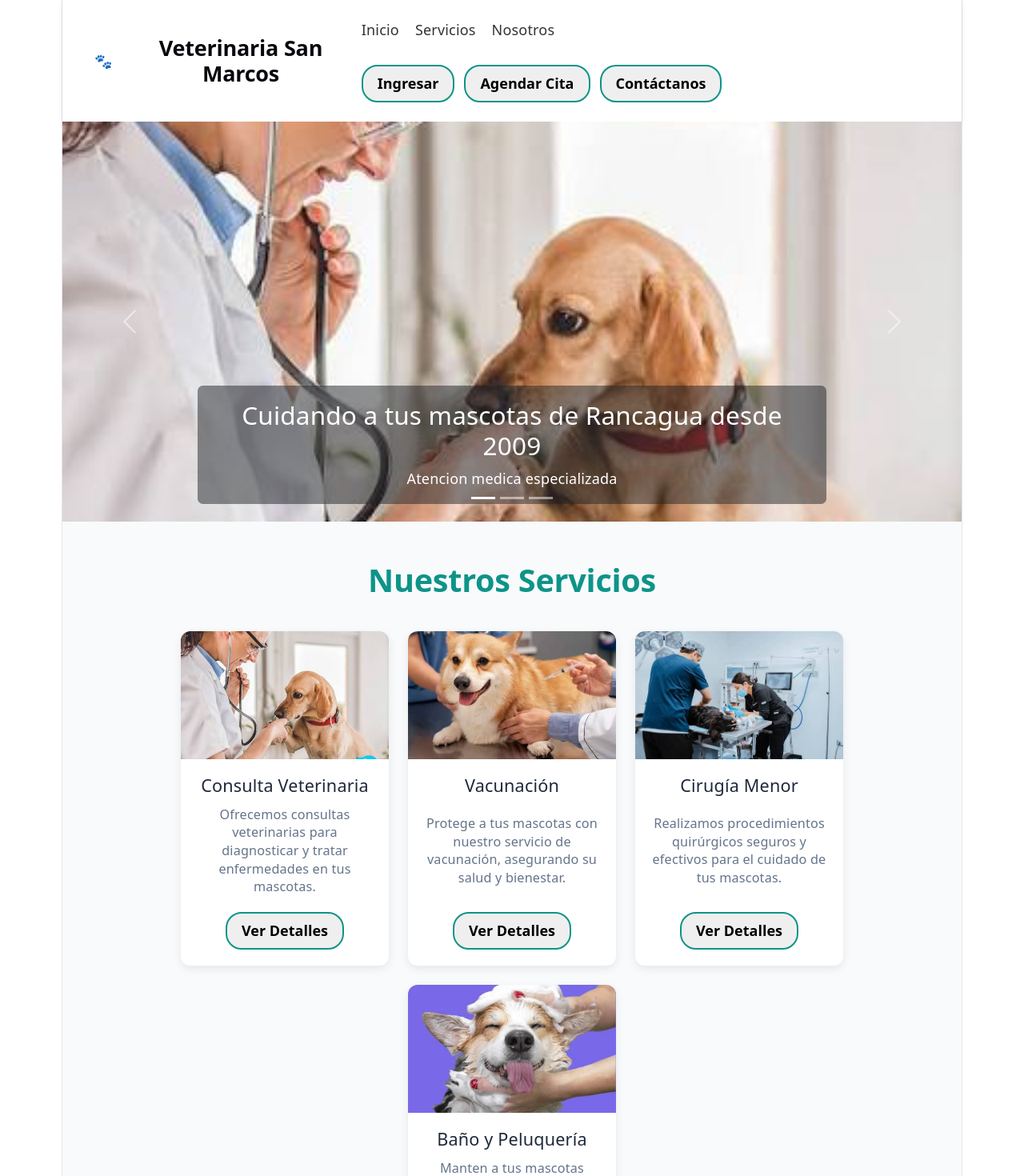
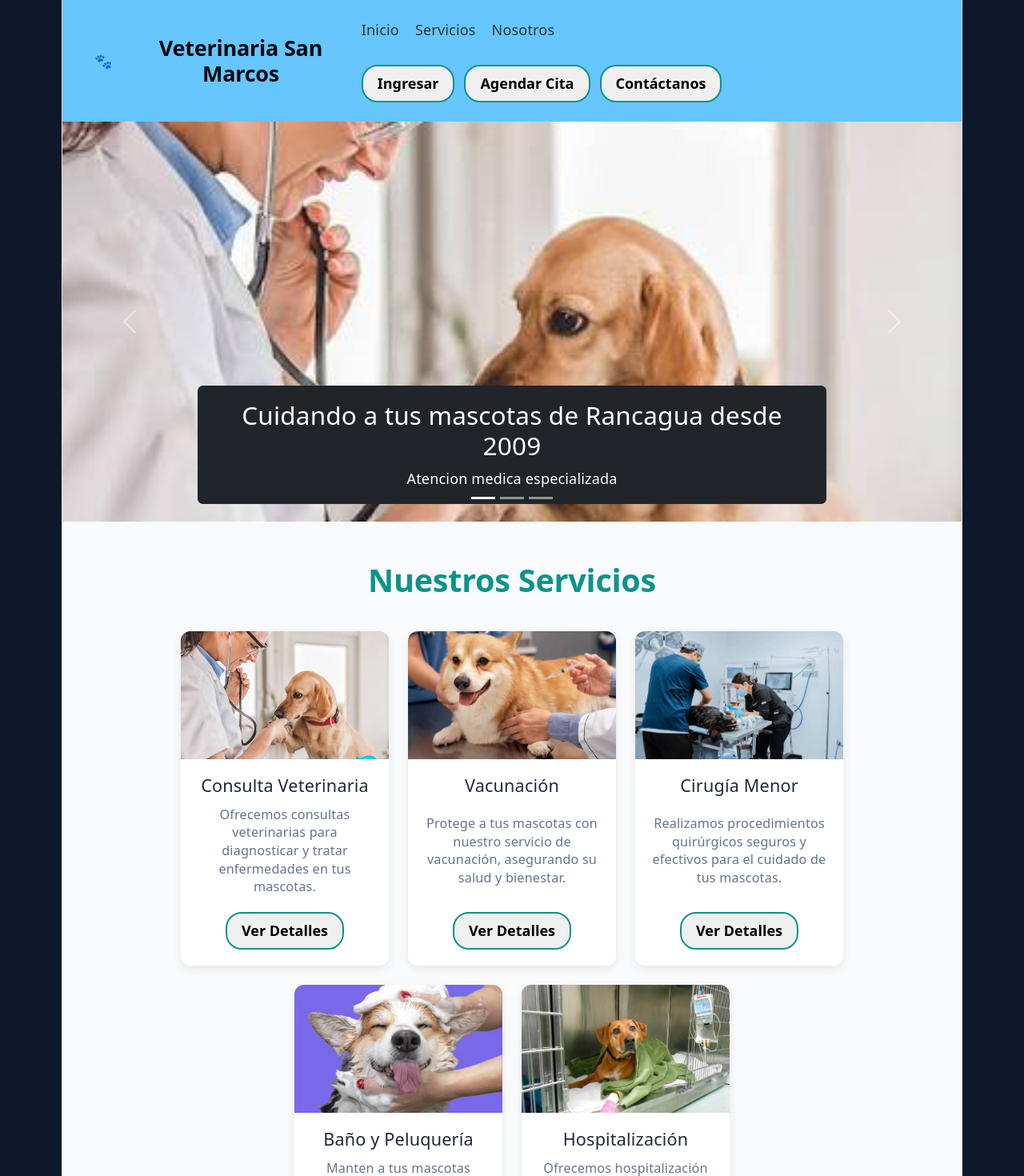
Before and after one commit to trembo25/web-veterinaria-react, a React (Vite) app: page / in a window 1280 px wide. Shown: the top 1470 px of the page at 80% size. Built offline with nearby package versions, Linux system fonts and the light colour scheme.

Commit message:
cambio de fondo de pantalla y nueva compilacion de pages

```diff
--- a/src/App.css
+++ b/src/App.css
@@ -1,10 +1,25 @@
+/* Quita los bordes/márgenes por defecto del navegador */
+html, body {
+  margin: 0;
+  padding: 0;
+  background-color:#0f172a;/* El color oscuro que definiste */
+  color: #ffffff;             /* Cambia el texto general a blanco para legibilidad */
+}
+/*fondo principal de la pagina*/
+.inicio-body {
+  background-color: #801e00;
+  background-color: #162533; /* O el color/fondo que quieras usar */
+  min-height: 100vh;         /* Asegura que cubra el 100% del alto de la pantalla */
+  width: 100%;
+
+}
 /* Estilos para el Header principal */
 .header-container {
   display: flex;
   justify-content: space-between;
   align-items: center;
   padding: 15px 40px;
-  background-color: #ffffff;
+  background-color: #66c6fd;
   box-shadow: 0 2px 8px rgba(0, 0, 0, 0.08);
 }
 
--- a/src/App.tsx
+++ b/src/App.tsx
@@ -1,9 +1,10 @@
 import "./App.css";
-import Inicio from "./assets/pages/Inicio";
+import Inicio from "./pages/Inicio";
 
 function App() {
   return (
-  <Inicio />
+
+      <Inicio />
 
   );
 }
--- a/src/assets/pages/Inicio.tsx
+++ /dev/null
@@ -1,16 +0,0 @@
-import Carrusel from "../../components/molecules/Carrusel";
-import Header from "../../components/organisms/Header";
-import Servicios from "../../components/organisms/Servicios";
-
-function Inicio() {
-  return (
-    <div>
-        <Header/>
-        <Carrusel/>
-        <Servicios/>
-
-    </div>
-  );
-}
-
-export default Inicio;
--- a/src/components/molecules/Carrusel.tsx
+++ b/src/components/molecules/Carrusel.tsx
@@ -32,7 +32,7 @@ function Carrusel() {
                         alt="atencion"
                         style={{ height: "500px", objectFit: "cover" }}
                     />
-                    <div className="carousel-caption d-none d-md-block bg-dark bg-opacity-50 rounded p-3">
+                    <div className="carousel-caption d-none d-md-block bg-dark bg-opacity-70 rounded p-3">
                         <h3>Cuidando a tus mascotas de Rancagua desde 2009</h3>
                         <p>Atencion medica especializada</p>
                     </div>
--- a/src/components/organisms/Servicios.tsx
+++ b/src/components/organisms/Servicios.tsx
@@ -25,6 +25,12 @@ const serviciosData = [
         titulo: "Baño y Peluquería",
         descripcion: "Manten a tus mascotas limpias y con estilo con nuestro servicio de baño y peluquería.",
         imagen: "src/assets/images/peluqueria.jpeg"
+    },
+    {
+        id: 5,
+        titulo: "Hospitalización",
+        descripcion: "Ofrecemos hospitalización para mascotas que requieren atención médica continua.",
+        imagen: "src/assets/images/hospitalizacion.jpeg"
     }
 
 
--- /dev/null
+++ b/src/pages/Inicio.tsx
@@ -0,0 +1,16 @@
+import Carrusel from "../components/molecules/Carrusel";
+import Header from "../components/organisms/Header";
+import Servicios from "../components/organisms/Servicios";
+import "../App.css";
+function Inicio() {
+  return (
+    <div className="inicio-body">
+        <Header/>
+        <Carrusel/>
+        <Servicios/>
+
+    </div>
+  );
+}
+
+export default Inicio;
```
Also changed, not shown: src/assets/images/hospitalizacion.jpeg (added).
